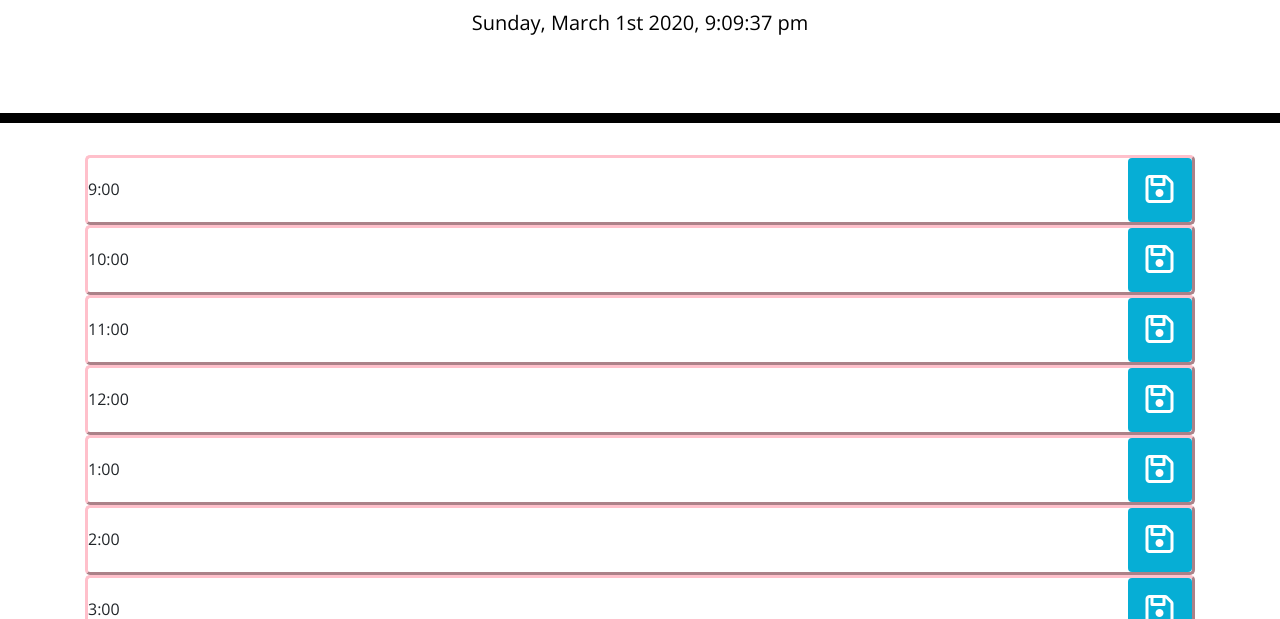
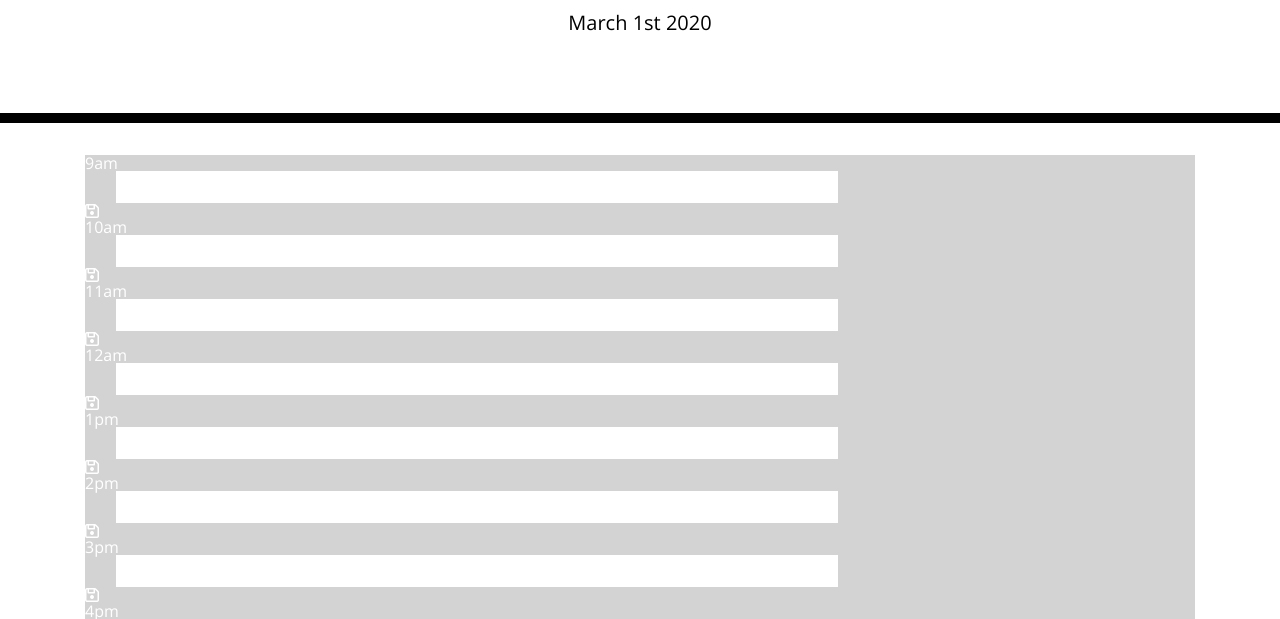
Before and after one commit to nrlong/DayPlanner, a plain HTML site: page index.html in a window 1280 px wide. Shown: the part 181-800 px from the top of the page. Drawn offline with nearby package versions, Linux system fonts and the light colour scheme.

Commit message:
js logic completed with all save functions and color switch for hours

```diff
--- a/index.html
+++ b/index.html
@@ -23,7 +23,7 @@
       <p class="lead">A simple calendar app for scheduling your work day</p>
       <p id="currentDay" class="lead"></p>
     </header>
-    <div class="container">
+    <div class="container" id = "plans">
       <!-- Timeblocks go here -->
     </div>
 
--- a/script.js
+++ b/script.js
@@ -1,41 +1,115 @@
-//variables for creating calendar text areas and buttons
+$(document).ready(function(){
 
-let momentTime = $("#currentDay");
-let container = $(".container");
+    const test = false;
+    const now = moment().format("MMMM Do YYYY");
 
 
+    let nowHour24 = moment().format("H");
+    let nowHour12 = moment().format("h");
 
-// function to keep time updated actively
-function update(){
-momentTime.text(moment().format("dddd, MMMM Do YYYY, h:mm:ss a"));
-}
+    if(test){
+        nowHour24 = 12;
+        nowHour12 = 1;
+    }
 
-setInterval(update, 1000);
+    let dateHeading = $("#currentDay");
+    dateHeading.text(now);
 
-// Generate hours of the day text fields and buttons
+    let storedPlans = JSON.parse(localStorage.getItem("storedPlans"));
 
-for (let i=9; i < 19; i++){
-    let newDivWrapper = document.createElement("div")
-    let newInput = document.createElement("input");
-    let hourDiv = document.createElement("div");
-    let newButton = document.createElement("button");
 
-    newDivWrapper.setAttribute("id", "container-fluid")
-    newDivWrapper.setAttribute("class", "dataEnter");
-    newInput.setAttribute("id",  "inputText");
-    hourDiv.setAttribute("class", "hourDiv");
-    newButton.setAttribute("class", "btn saveBtn " + i);
-    newButton.innerHTML ='<i class="far fa-save fa-2x"></i>';
-    container.append(newDivWrapper);
-    newDivWrapper.append(hourDiv, newInput, newButton);
+    if (storedPlans !== null){
+        plansArr = storedPlans;
+    }else{
+        plansArr = new Array(9);
+    }
 
-    let timeSpan = $("<span>");
-    $(".hourDiv").append(timeSpan);
 
-    if (i > 12){
-        timeSpan.text(i - 12 + ":00");
-         } else {
-             timeSpan.text(i + ":00");
-     }
+    let plannerDiv = $("#plans");
+    plannerDiv.empty();
 
-}
+    if (test){console.log("current time", nowHour12);}
+
+
+//build daily schedule
+    for (let hour = 9; hour <= 17; hour++){
+        let index = hour - 9;
+
+        let rowDiv = $("<div>");
+        rowDiv.attr('class', 'row plannerRow');
+        rowDiv.attr('hour-index', hour);
+
+        let timeColDiv = $("<div>");
+        timeColDiv.add("class", "col-md-2");
+
+        const timeSpan = $("<span>");
+        timeSpan.attr("class", "timeBox");
+
+        let displayHour = 0;
+        let ampm = "";
+        if(hour > 12){
+            displayHour = hour - 12;
+            ampm = "pm";
+        }else{
+            displayHour = hour;
+            ampm ="am"
+        }
+
+        timeSpan.text(displayHour + ampm);
+
+        rowDiv.append(timeColDiv);
+        timeColDiv.append(timeSpan);
+
+        let dailyInput = $("<input>");
+        dailyInput.attr("id", "input-"+index);
+        dailyInput.attr("hour-index", index)
+        dailyInput.attr("type", "text");
+        dailyInput.attr("class","dailyPlan");
+
+        dailyInput.val(plansArr[index]);
+
+        let balanceDiv = $("<div>");
+        balanceDiv.attr("class", "col-md-9");
+
+        rowDiv.append(balanceDiv);
+        balanceDiv.append(dailyInput);
+
+        let saveDiv = $("<div>");
+        saveDiv.add("class", "col-md-1");
+
+        let saveBtn = $("<i>");
+        saveBtn.attr("id", "saveid"+index);
+        saveBtn.attr("save-id", index);
+        saveBtn.attr("class", "fa fa-save saveIcon");
+
+        rowDiv.append(saveDiv);
+        saveDiv.append(saveBtn);
+
+        rowColorChange(rowDiv, hour);
+
+        plannerDiv.append(rowDiv);
+    };
+
+    function rowColorChange(hourRow, hour){
+        if (hour < nowHour24){
+            hourRow.attr("class", "past");
+        }else if(hour > nowHour24){
+            hourRow.attr("class", "future");
+        }else{
+            hourRow.attr("class", "present");
+        }
+    }
+
+    $(document).on("click", "i", function(event){
+        event.preventDefault();
+
+        let index = $(this).attr("save-id");
+
+        let inputId = $("#input-"+index);
+        let value = inputId.val();
+        console.log(value);
+        plansArr[index] = value;
+
+        localStorage.setItem("storedPlans", JSON.stringify(plansArr));
+    });
+})
```
